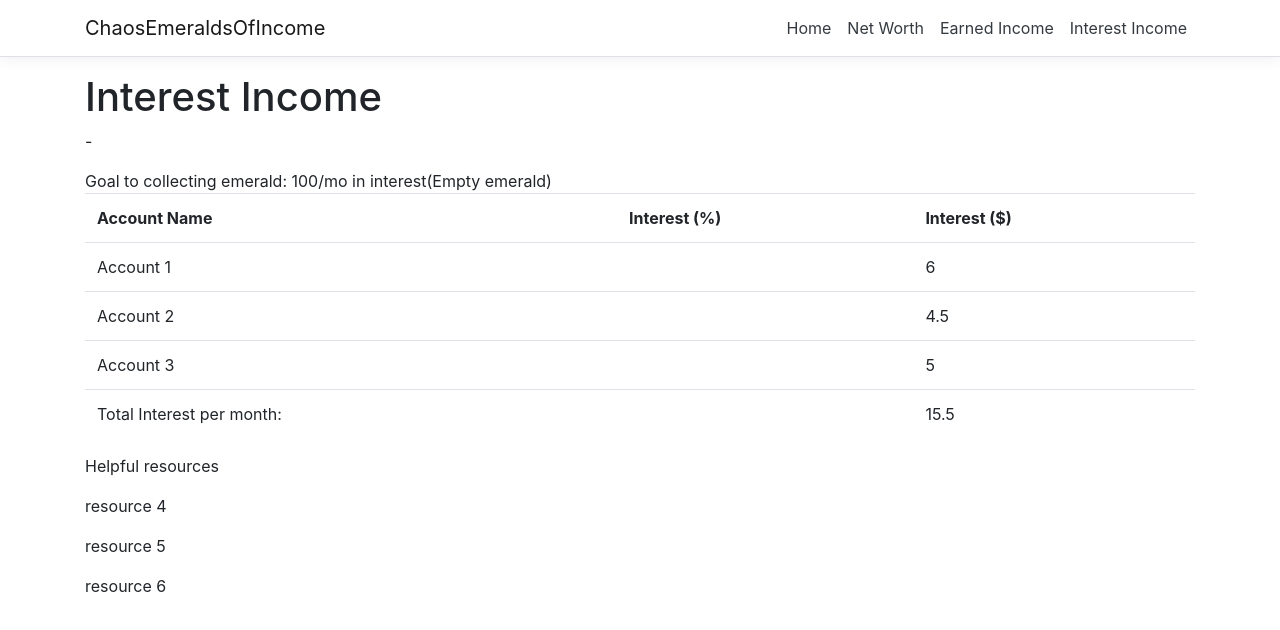
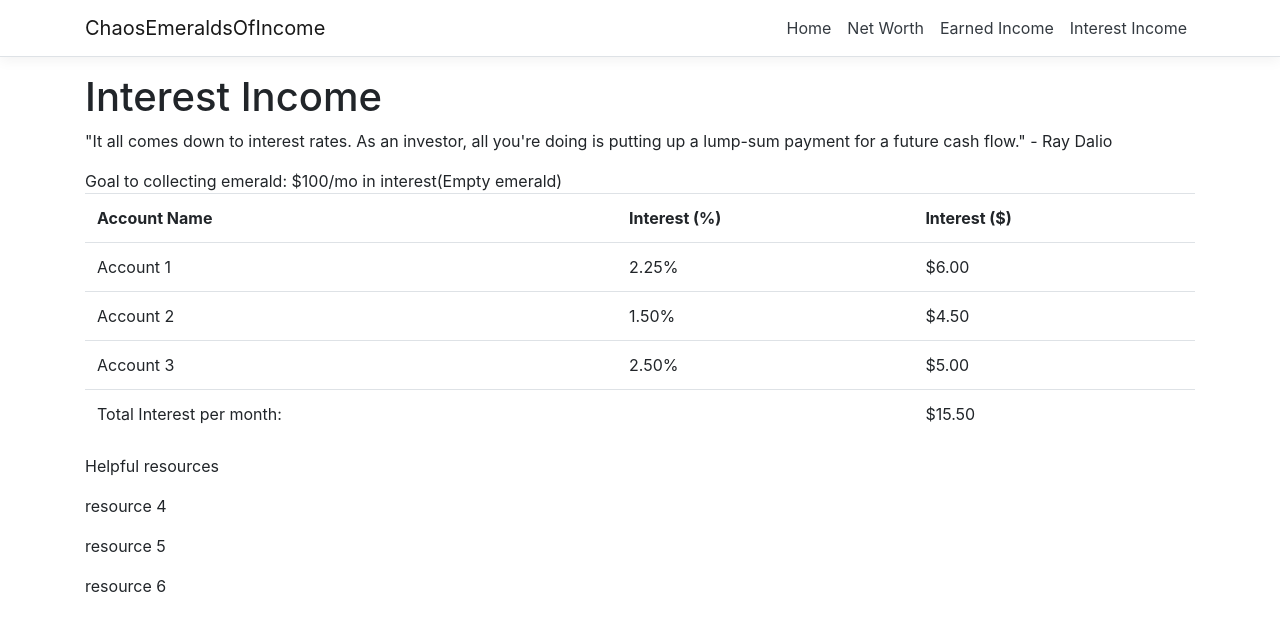
Before and after one commit to alexrogers823/chaos-emeralds-of-income, an Angular app in the folder ClientApp/: page /interest-income in a window 1280 px wide. Shown: the top 630 px of the page. Built offline with nearby package versions, Linux system fonts and the light colour scheme.

Commit message:
added quote to interest income and cleaned up formatting

```diff
--- a/ClientApp/src/app/components/interest-income/interest-income.component.html
+++ b/ClientApp/src/app/components/interest-income/interest-income.component.html
@@ -6,14 +6,14 @@
       <th>Interest ($)</th>
     </tr>
     <tr *ngFor="let account of accounts">
-      <td>{{account.name}}</td>
-      <td>{{account.interestPercentage}}</td>
-      <td>{{account.interestDollar}}</td>
+      <td>{{ account.name }}</td>
+      <td>{{ account.interestPercent | percent:'1.2-2' }}</td>
+      <td>{{ account.interestDollar | currency }}</td>
     </tr>
     <tr>
       <td>Total Interest per month:</td>
       <td></td>
-      <td>{{ calculateInterestSummary() }}</td>
+      <td>{{ calculateInterestSummary() | currency }}</td>
     </tr>
   </table>
 </emerald-component>
--- a/ClientApp/src/app/components/interest-income/interest-income.component.ts
+++ b/ClientApp/src/app/components/interest-income/interest-income.component.ts
@@ -1,5 +1,6 @@
 import { Component } from "@angular/core";
 import { Emerald } from "../../shared/emerald.model";
+import { InterestIncome } from "./interfaces/interest-income.model";
 
 @Component({
   selector: 'interest-income',
@@ -10,9 +11,9 @@ export class InterestIncomeComponent {
   interestIncomeEmerald:Emerald = {
     id: 2,
     title: 'Interest Income',
-    quote: '',
-    author: '',
-    goal: `${this.goalInterest}/mo in interest`,
+    quote: '"It all comes down to interest rates. As an investor, all you\'re doing is putting up a lump-sum payment for a future cash flow."',
+    author: 'Ray Dalio',
+    goal: `\$${this.goalInterest}/mo in interest`,
     emeraldImageUrl: 'fake.com',
     resources: [
       'resource 4',
@@ -21,10 +22,10 @@ export class InterestIncomeComponent {
     ]
   }
 
-  accounts:any[] = [
-    { name: 'Account 1', interestPercent: 2.25, interestDollar: 6},
-    { name: 'Account 2', interestPercent: 1.5, interestDollar: 4.5},
-    { name: 'Account 3', interestPercent: 2.5, interestDollar: 5},
+  accounts:InterestIncome[] = [
+    { name: 'Account 1', interestPercent: 0.0225, interestDollar: 6},
+    { name: 'Account 2', interestPercent: 0.015, interestDollar: 4.5},
+    { name: 'Account 3', interestPercent: 0.025, interestDollar: 5},
   ]
 
   calculateInterestSummary(): number {
--- /dev/null
+++ b/ClientApp/src/app/components/interest-income/interfaces/interest-income.model.ts
@@ -0,0 +1,5 @@
+export interface InterestIncome {
+  name:string
+  interestPercent:number
+  interestDollar:number
+}
```
